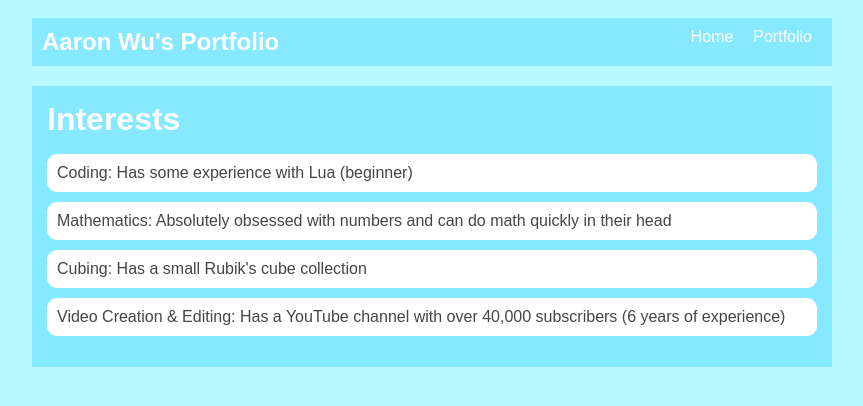
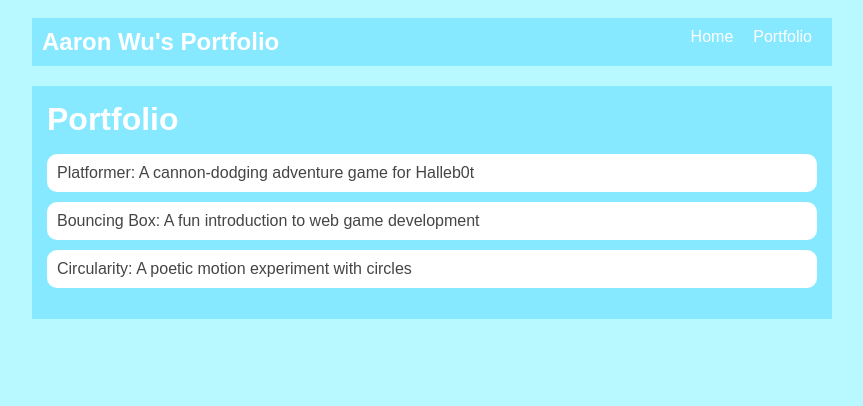
Before and after one commit to A4ronWu/A4ronWu.github.io, a plain HTML site: page portfolio.html in a window 1280 px wide. Shown: the whole page, without its empty margins (208-1071 px from the left). Drawn offline with Linux system fonts and the light colour scheme.

Commit message:
add portfolio page to website

```diff
--- a/portfolio.html
+++ b/portfolio.html
@@ -22,20 +22,17 @@
 
         <main>
             <div class="content">
-              <h1>Interests</h1>
+              <h1>Portfolio</h1>
               <ul id="portfolio">
                 <li>
-                    <a href="https://www.lua.org/">Coding: Has some experience with Lua (beginner)</a>
-                  </li>
-                  <li>
-                    <a href="https://en.wikipedia.org/wiki/Mathematics">Mathematics: Absolutely obsessed with numbers and can do math quickly in their head</a>
-                  </li>
-                  <li>
-                    <a href="https://en.wikipedia.org/wiki/Rubik%27s_Cube">Cubing: Has a small Rubik's cube collection</a>
-                  </li>
-                  <li>
-                    <a href="https://en.wikipedia.org/wiki/YouTuber">Video Creation & Editing: Has a YouTube channel with over 40,000 subscribers (6 years of experience)</a>
-                  </li>
+                  <a href="projects/platformer/">Platformer: A cannon-dodging adventure game for Halleb0t</a>
+                </li>
+                <li>
+                  <a href="projects/bouncing-box/">Bouncing Box: A fun introduction to web game development</a>
+                </li>
+                <li>
+                  <a href="projects/circularity/">Circularity: A poetic motion experiment with circles</a>
+                </li>
               </ul>
             </div>
           </main>
```
Also changed, not shown: index.html (+0 -5 lines).
